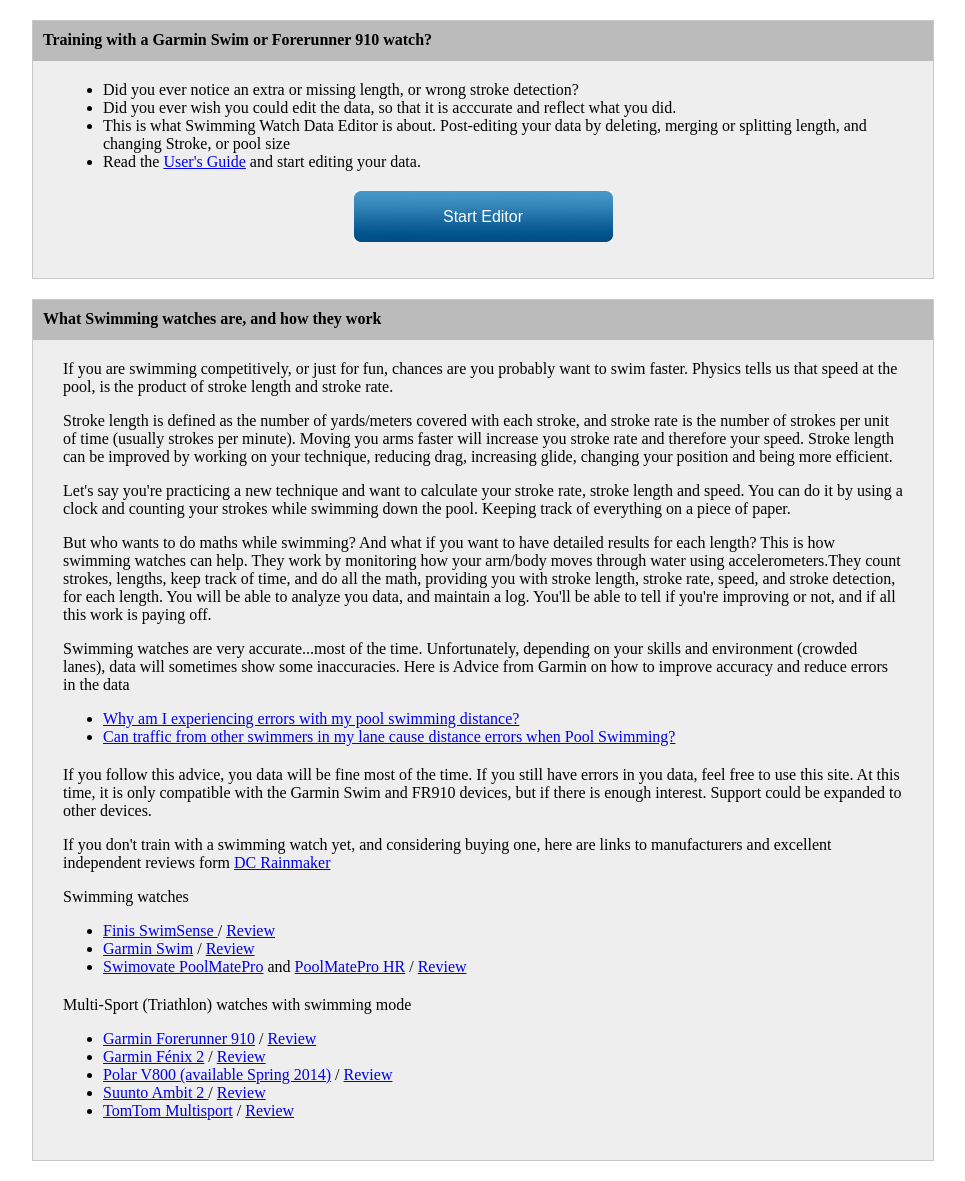
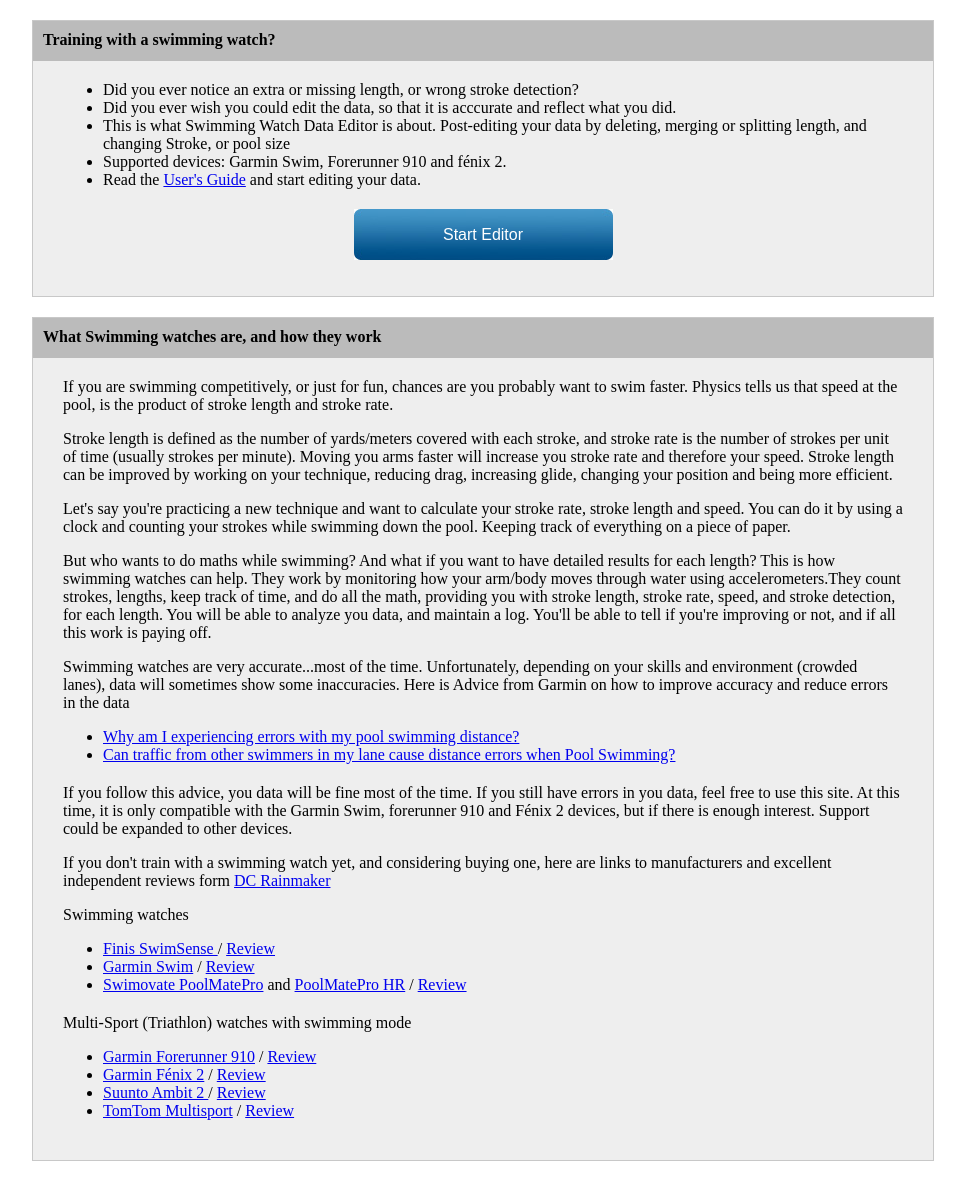
Before and after one commit to lapsatech-docker/swimmingtools, a PHP site: page / in a window 1280 px wide. Shown: the part 70-1251 px from the top of the page, without its empty margins (158-1123 px from the left). Run offline with PHP 8.4, Linux system fonts and the light colour scheme.

Commit message:
UPDATE: Changements éditoriaux, support Fénix 2

```diff
--- a/www/help.php
+++ b/www/help.php
@@ -162,5 +162,6 @@ spl_autoload_register();
   <img src="content/gc_manualUpload2.jpg" alt="Garmin Connect Select File dialog"
   style="display: block; height: 398px; width: 683px; margin: auto">
 </div>
-@Analytics.GetGoogleHtml("UA-44807897-1")
-\swt\Layout::footer()
+<?php
+swt\Layout::analytics();
+swt\Layout::footer();
--- a/www/index.php
+++ b/www/index.php
@@ -8,7 +8,7 @@ spl_autoload_register();
 ?>
 <div class="section">
   <h2>
-    Training with a Garmin Swim or Forerunner 910 watch?
+    Training with a swimming watch?
   </h2>
   <ul >
     <li>Did you ever notice an extra or missing length, or wrong stroke
@@ -18,6 +18,7 @@ spl_autoload_register();
     <li>This is what Swimming Watch Data Editor is about. Post-editing
     your data by deleting, merging or splitting length,
     and changing Stroke, or pool size</li>
+    <li>Supported devices: Garmin Swim, Forerunner 910 and fénix 2.
     <li>Read the <a href="help">User's Guide</a>
     and start editing your data.</li>
   </ul>
@@ -66,9 +67,9 @@ spl_autoload_register();
   </ul>
   <p>If you follow this advice, you data will be fine most of the time.
   If you still have errors in you data, feel free to use this site. At
-  this time, it is only compatible with the Garmin Swim and FR910 devices,
-  but if there is enough interest. Support could be expanded to other
-  devices.</p>
+  this time, it is only compatible with the Garmin Swim, forerunner 910
+  and Fénix 2 devices, but if there is enough interest. Support could be
+  expanded to other devices.</p>
 
   <p>If you don't train with a swimming watch yet, and considering buying
   one, here are links to manufacturers and excellent independent reviews form
@@ -101,9 +102,6 @@ spl_autoload_register();
       target="_blank">Garmin Fénix 2</a> /
     <a href="http://www.dcrainmaker.com/2014/03/garmin-fenix2-multisport.html"
       target="_blank">Review</a></li>
-    <li><a href="http://www.polar.com/en/products/maximize_performance/running_multisport/V800"
-      target="_blank">Polar V800 (available Spring 2014)</a> /
-    <a href="http://www.dcrainmaker.com/2014/01/polar-v800-triathlon.html">Review</a></li>
     <li><a href="http://www.suunto.com/ambit/" target="_blank">Suunto Ambit 2 </a> /
     <a href="http://www.dcrainmaker.com/2013/04/suunto-ambit2-review.html"
       target="_blank">Review</a></li>
@@ -112,7 +110,6 @@ spl_autoload_register();
       target="_blank">Review</a></li>
   </ul>
 </div>
-
 <?php
 swt\Layout::analytics();
 swt\Layout::footer();
--- a/www/upload.php
+++ b/www/upload.php
@@ -94,8 +94,8 @@ try {
   <ul>
     <li>Upload from Computer if you are using Garmin Express or
     you don't want to install the Communicator Plug-in</li>
-    <li>Only activity files (FIT format) from Garmin Swim or
-    Forerunner 910 devices are allowed, </li>
+    <li>Only activity files (FIT format) from Garmin Swim/Forerunner
+    910/Fénix 2 devices are allowed, </li>
     <li>TCX file exported from Garmin Connect will NOT work.</li>
     <li>If you don't know where to find activity files on your computer,
     check those FAQs from garmin:<br>
```
Also changed, not shown: 1 other file.
